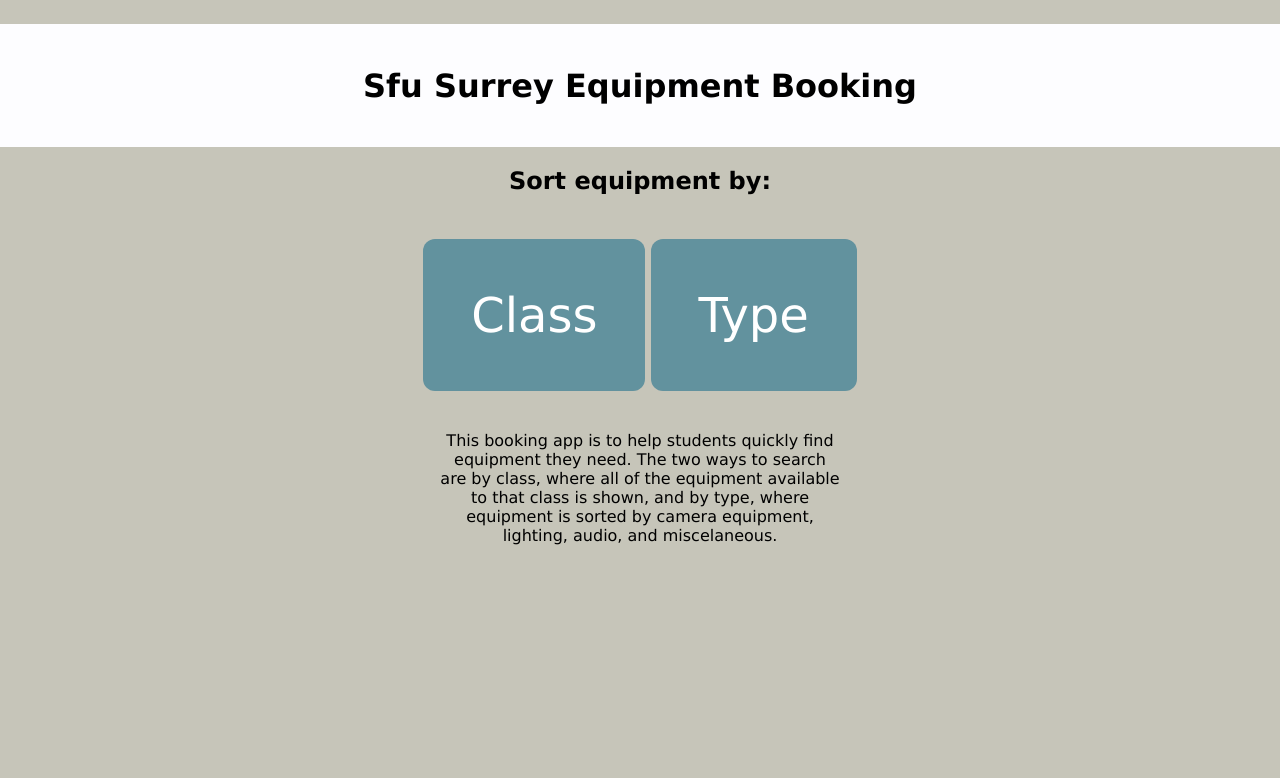
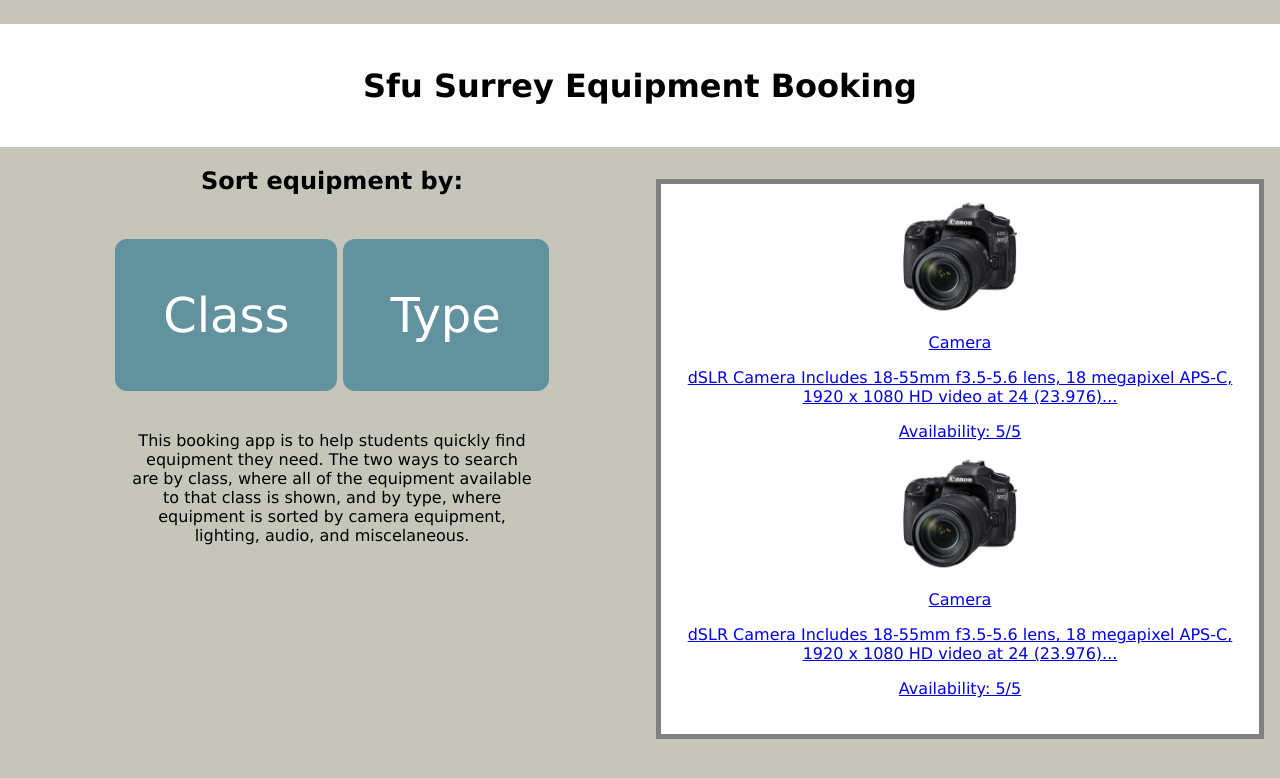
Before and after one commit to RileySchina/351project, a plain HTML site: page index.html in a window 1280 px wide. Drawn offline with Linux system fonts and the light colour scheme.

Commit message:
making scroll pane

```diff
--- a/css/grid.css
+++ b/css/grid.css
@@ -62,6 +62,12 @@
 making changes in css classes, and resizing the columns*/
 @media (min-width: 10em){
 	.grid-col-5of10{
+		width:100%;
+	}
+}
+
+@media (min-width: 40em){
+	.grid-col-5of10{
 		width:50%;
 	}
 }
--- a/css/main.css
+++ b/css/main.css
@@ -182,3 +182,20 @@ p.right{
 h2.centering{
     text-align:center;
 }
+
+.scrollArea{
+    position: absolute;
+    border: 5px solid gray;
+    padding: 1em;
+    background: white;
+    height: 70%;
+    overflow-y: scroll;
+    margin-top: 2em;
+    margin-left: 1em;
+    margin-right:1em;
+}
+.scrollArea img {
+  width: 20%;
+  height: 20%;
+  display:inline-block;
+}
--- a/index.html
+++ b/index.html
@@ -10,26 +10,61 @@
 	<title>Booking Home</title>
 	<!-- <link rel="stylesheet" href="css/normalize.css"> -->
 	<link rel="stylesheet" href="css/main.css">
-<!--   <link rel="stylesheet" href="css/grid.css">
-	<link rel="stylesheet" href="css/fonts.css">  -->
+	<link rel="stylesheet" href="css/grid.css">
 
 
 
 </head>
 
 <body>
-	<section id = "home" class="center">
+	<section id = "home" class="center grid-row">
 		<div class="banner">
 			<h1>Sfu Surrey Equipment Booking</h1>
 
 		</div>
-		<div>
-			<h2>Sort equipment by:</h2>
-			<a class ="button-home" href = "select_item_class.html">Class</a>
-			<a class ="button-home" href = "select_item_type.html">Type</a>
+		<div class = "grid-col-5of10">
+			<div>
+				<h2>Sort equipment by:</h2>
+				<a class ="button-home" href = "select_item_class.html">Class</a>
+				<a class ="button-home" href = "select_item_type.html">Type</a>
+			</div>
+
+			<p class="para-home">This booking app is to help students quickly find equipment they need. The two ways to search are by class, where all of the equipment available to that class is shown, and by type, where equipment is sorted by camera equipment, lighting, audio, and miscelaneous.</p>
 		</div>
 
-		<p class="para-home">This booking app is to help students quickly find equipment they need. The two ways to search are by class, where all of the equipment available to that class is shown, and by type, where equipment is sorted by camera equipment, lighting, audio, and miscelaneous.</p>
+		<div class = "grid-col-5of10" id="item-list">
+
+			<div class = "scrollArea">
+				<div class = "single-item">
+					<a href = "EquipmentSelection2.html">
+						<div class = "img-frame">
+							<img src = "img/camera.jpg">
+						</div>
+
+						<div class = "item-desc">
+							<p>Camera</p>
+							<p>dSLR Camera Includes 18-55mm f3.5-5.6 lens, 18 megapixel APS-C, 1920 x 1080 HD video at 24 (23.976)... </p>
+							<p>Availability: 5/5</p>
+						</div>
+					</a>
+				</div>
+				<div class = "single-item">
+					<a href = "EquipmentSelection2.html">
+						<div class = "img-frame">
+							<img src = "img/camera.jpg">
+						</div>
+
+						<div class = "item-desc">
+							<p>Camera</p>
+							<p>dSLR Camera Includes 18-55mm f3.5-5.6 lens, 18 megapixel APS-C, 1920 x 1080 HD video at 24 (23.976)... </p>
+							<p>Availability: 5/5</p>
+						</div>
+					</a>
+				</div>
+
+			</div>
+
+		</div>
 	</section>
 </body>
 
```
